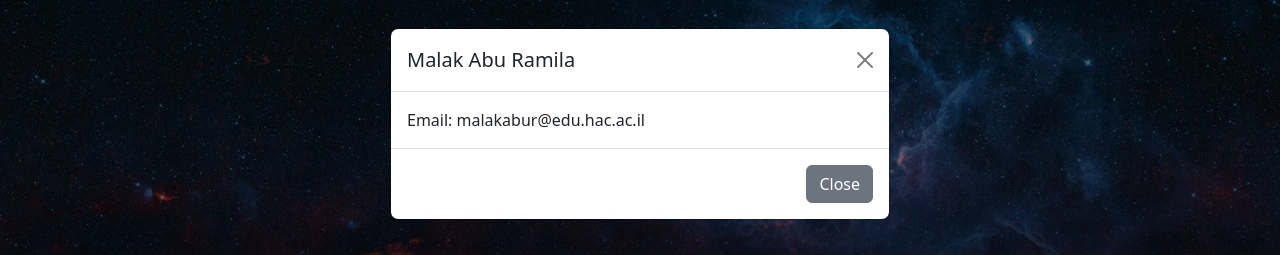
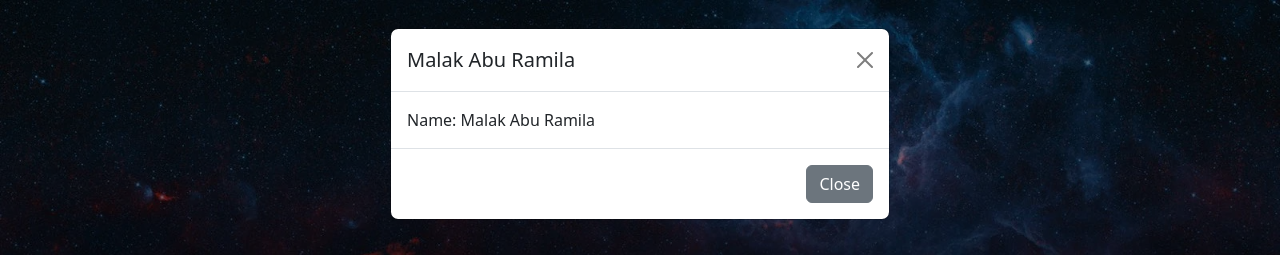
Before and after one commit to MalakAbuRamila/NASA-Mars-Rover-Photos, a plain HTML site: page index.html in a window 1280 px wide. Both pictures are taken after a click on the button "Who am I". Shown: the top 255 px of the page. Drawn offline with nearby package versions, Linux system fonts and the light colour scheme; no server answers.

Commit message:
fixed a few bugs

```diff
--- a/index.html
+++ b/index.html
@@ -33,7 +33,7 @@
                             <button type="button" class="btn-close" data-bs-dismiss="modal" aria-label="Close"></button>
                         </div>
                         <div class="modal-body">
-                            Email: malakabur@edu.hac.ac.il
+                            Name: Malak Abu Ramila
                         </div>
                         <div class="modal-footer">
                             <button type="button" class="btn btn-secondary" data-bs-dismiss="modal">Close</button>
```
